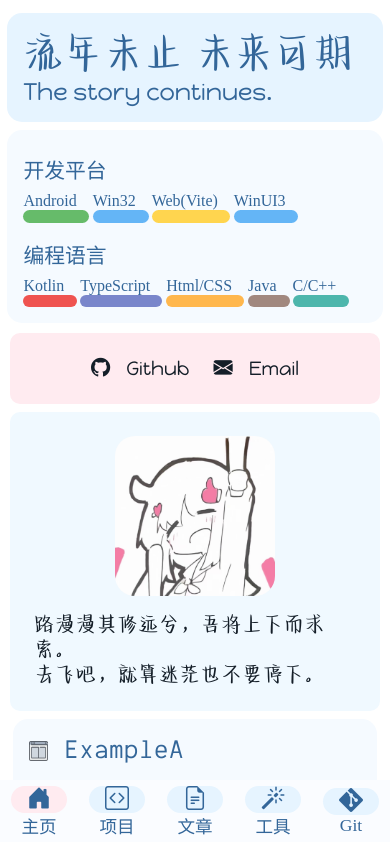
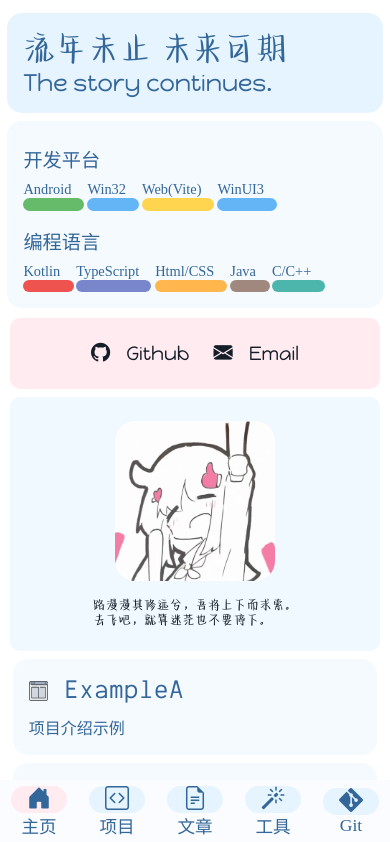
Before and after one commit to xksyu2021/xksyuWebsite, a Vue app: page / in a window 390 px wide. Shown: the top 842 px of the page. Built offline with nearby package versions, Linux system fonts and the light colour scheme.

Commit message:
media css -home 2

```diff
--- a/src/assets/components/Bar.vue
+++ b/src/assets/components/Bar.vue
@@ -96,6 +96,7 @@
       justify-content: space-around;
       align-items: center;
       z-index: 1000;
+      font-size: 0.9rem;
     }
     nav img{
       display: none;
--- a/src/assets/components/Home/CodeCard.vue
+++ b/src/assets/components/Home/CodeCard.vue
@@ -75,8 +75,11 @@
       flex: 1;
     }
     .codeCard .title{
-      font-size: 1.3rem;
+      font-size: 1.2rem;
       margin-top: 0.5rem;
+    }
+    .codeCard .content{
+      font-size: 0.9rem;
     }
   }
 </style>
--- a/src/assets/components/Home/ContactCard.vue
+++ b/src/assets/components/Home/ContactCard.vue
@@ -138,10 +138,11 @@
       max-width: 10rem;
     }
     .cardB .quote{
-      font-size: 1.3rem;
+      font-size: 0.8rem;
     }
     .popup{
       margin: 1rem;
+      height: auto;
     }
     .subCardA{
       flex-direction: row;
--- a/src/assets/components/Home/HeadCard.vue
+++ b/src/assets/components/Home/HeadCard.vue
@@ -27,7 +27,7 @@
 
   @media screen and (max-width: 768px) {
     .headCard .zhContent{
-      font-size: 2.5rem;
+      font-size: 2rem;
     }
     .headCard .enContent{
       font-size: 1.5rem;
--- a/src/assets/components/Home/ProjectCard.vue
+++ b/src/assets/components/Home/ProjectCard.vue
@@ -84,6 +84,5 @@
   .project .content{
     font-size: 1rem;
   }
-
 }
 </style>
--- a/src/assets/components/Law.vue
+++ b/src/assets/components/Law.vue
@@ -35,7 +35,7 @@
   @media screen and (max-width: 768px) {
     .footer{
       padding: 1rem;
-      font-size: 0.8rem;
+      font-size: 0.6rem;
       margin: 0 0 4rem;
     }
   }
```
